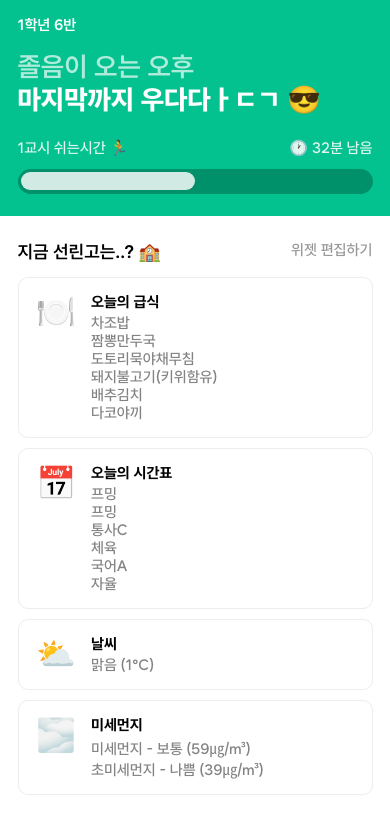
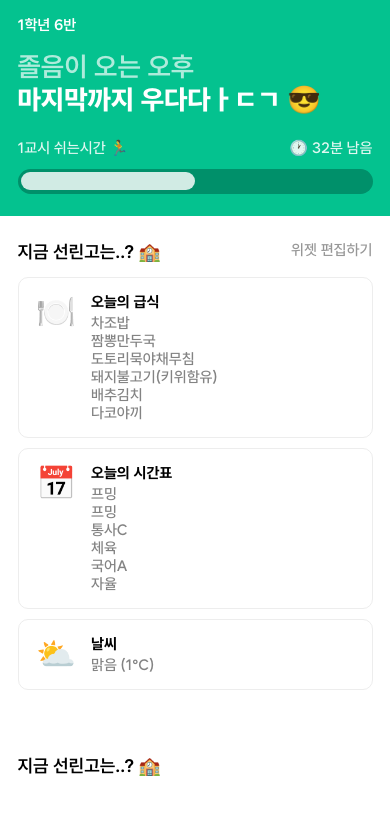
Before and after one commit to iamfiro/sunrin-life-app, a React Native app: screen /Home in a window 390 px wide. Shown: the top 834 px of the page. Built offline with nearby package versions, Linux system fonts and the light colour scheme.

Commit message:
Refactor schoolDataList and home.tsx components

```diff
--- /dev/null
+++ b/components/home/articleList.tsx
@@ -0,0 +1,19 @@
+import { View, TouchableOpacity, StyleSheet } from "react-native";
+import Title from "../title";
+import { IDefaultScreenProps } from "../../types/screen";
+
+export default function HomearticleList({ navigation }: IDefaultScreenProps) {
+    return (
+        <View style={style.section}>
+            <Title size={4} color="#000" weight="300">지금 선린고는..? 🏫</Title>
+        </View>
+    )
+}
+
+const style = StyleSheet.create({
+    section: {
+        padding: 17.5,
+        paddingTop: 25,
+        paddingBottom: 30,
+    }
+})
--- a/components/home/schoolDataList.tsx
+++ b/components/home/schoolDataList.tsx
@@ -1,9 +1,6 @@
 import { View, TouchableOpacity, StyleSheet } from "react-native";
 import Title from "../title";
-
-interface SchoolDataListProps {
-    navigation: any;
-}
+import { IDefaultScreenProps } from "../../types/screen";
 
 interface SchoolInfoComponentProps {
     emoji: string;
@@ -24,7 +21,7 @@ function SchoolInfoComponent({ emoji, title, data }: SchoolInfoComponentProps) {
     )
 }
 
-export default function SchoolDataList({ navigation }: SchoolDataListProps) {
+export default function HomeSchoolDataList({ navigation }: IDefaultScreenProps) {
     return (
         <View style={style.section}>
             <View style={{ flexDirection: "row", justifyContent: "space-between" }}>
@@ -47,8 +44,6 @@ export default function SchoolDataList({ navigation }: SchoolDataListProps) {
 국어A
 자율" />
                 <SchoolInfoComponent emoji="⛅" title="날씨" data="맑음 (1°C)" />
-                <SchoolInfoComponent emoji="🌫️" title="미세먼지" data="미세먼지 - 보통 (59㎍/m³)
-초미세먼지 - 나쁨 (39㎍/m³)" />
             </View>
         </View>
     )
--- a/screens/home.tsx
+++ b/screens/home.tsx
@@ -3,7 +3,8 @@ import * as SplashScreen from "expo-splash-screen";
 import { useFonts } from "expo-font";
 import { useCallback } from "react";
 import Title from "../components/title";
-import SchoolDataList from "../components/home/schoolDataList";
+import HomeSchoolDataList from "../components/home/schoolDataList";
+import HomearticleList from "../components/home/articleList";
 
 export default function ScreenHome({ navigation }: any) {
 	SplashScreen.preventAutoHideAsync();
@@ -49,7 +50,8 @@ export default function ScreenHome({ navigation }: any) {
                         </View>
                     </View>
 				</View>
-                <SchoolDataList navigation={navigation} />
+                <HomeSchoolDataList navigation={navigation} />
+				<HomearticleList navigation={navigation} />
 			</ScrollView>
 			<StatusBar backgroundColor={"#04C28F"} barStyle={"light-content"} />
 		</>
--- /dev/null
+++ b/types/screen.ts
@@ -0,0 +1,3 @@
+export interface IDefaultScreenProps {
+    navigation: any;
+}
```
